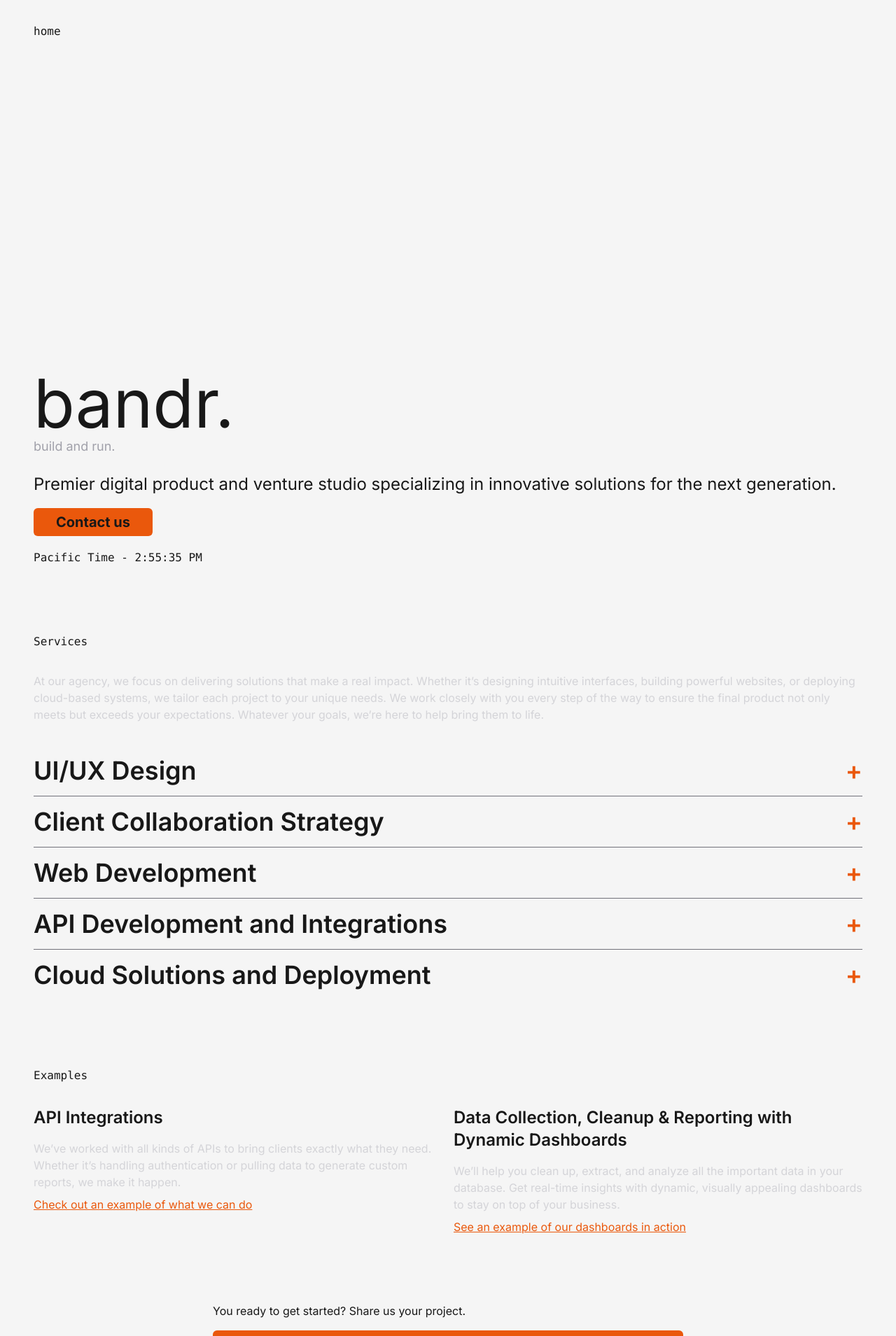
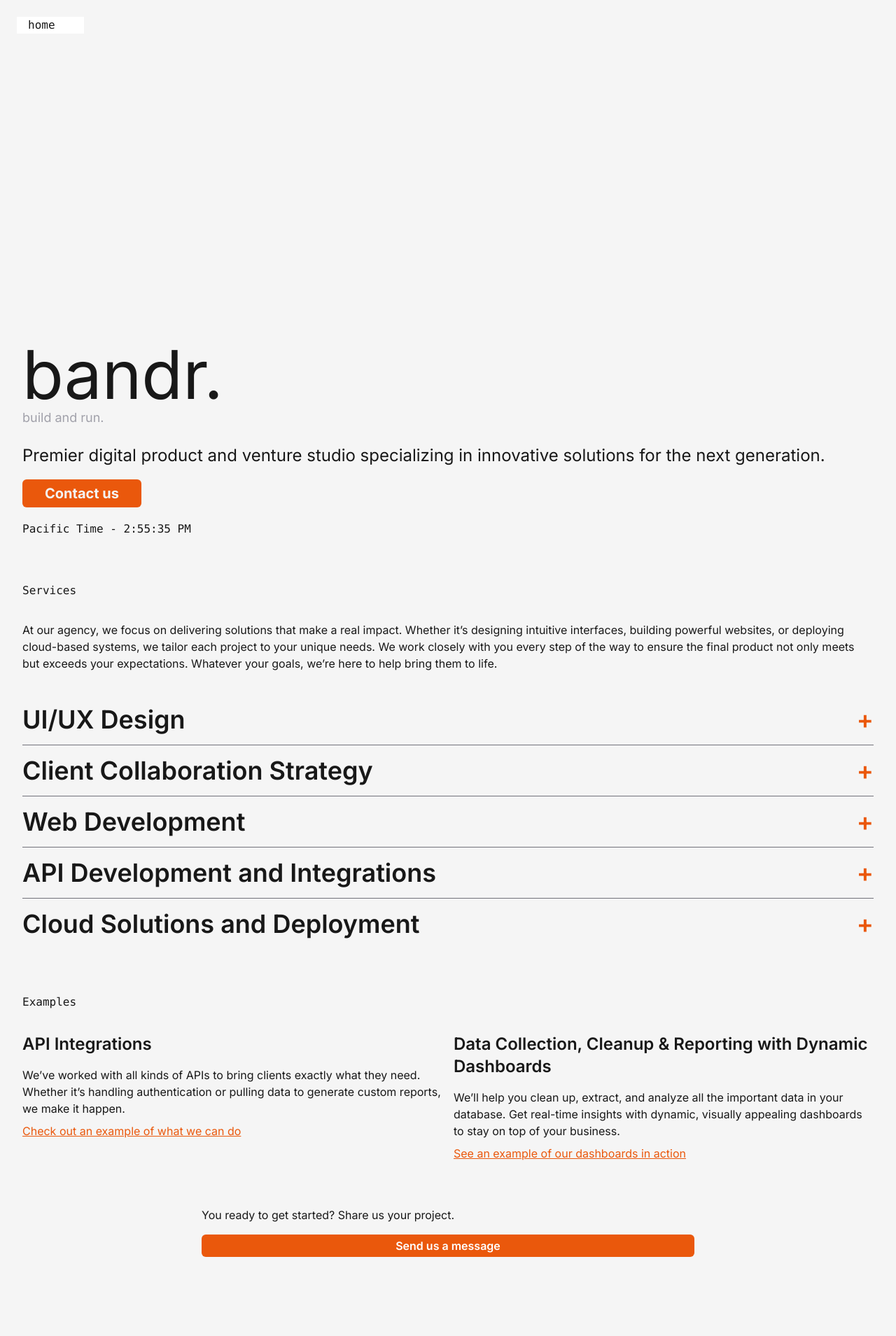
Before and after one commit to mar-cial/cv, a Next.js app: page / in a window 1280 px wide. Shown: the top 1909 px of the page at 70% size. After the commit the page ends 1828 px from the top, so only its background shows below. Built offline with nearby package versions, Linux system fonts and the light colour scheme.

Commit message:
Spacing and light theme done correctly

```diff
--- a/src/app/dashboard/page.tsx
+++ b/src/app/dashboard/page.tsx
@@ -36,7 +36,7 @@ function Card({
 
 export default function Page() {
     return (
-        <main className="p-12">
+        <main className="p-8">
             <PageHeader title="Custom dashboards" />
 
             <section className="flex flex-col gap-6 pb-12">
--- a/src/app/integrations/page.tsx
+++ b/src/app/integrations/page.tsx
@@ -6,7 +6,7 @@ import PageHeader from "@/components/page-header";
 
 export default function Page() {
     return (
-        <main className="p-12">
+        <main className="p-8">
             <PageHeader title="API Integrations" />
 
             <section>
--- a/src/app/layout.tsx
+++ b/src/app/layout.tsx
@@ -18,16 +18,16 @@ export default function RootLayout({
     return (
         <html lang="en">
             <body className={`${inter.className} `}>
-                <nav className="px-12 mt-8">
-                    <Link href="/" className="font-mono">
+                <nav className="flex fixed top-6 left-6 z-50 w-24 bg-white">
+                    <Link href="/" className="flex-1 pl-4 w-full h-full font-mono">
                         home
                     </Link>
                 </nav>
                 {children}
-                <footer className="container flex flex-col gap-4 p-12 mx-auto max-w-screen-md">
+                <footer className="container flex flex-col gap-4 p-8 mx-auto max-w-screen-md">
                     <p>You ready to get started? Share us your project.</p>
                     <a
-                        className="py-1 px-4 font-semibold text-center bg-orange-600 rounded-md"
+                        className="py-1 px-4 font-semibold text-center text-white bg-orange-600 rounded-md"
                         href="mailto:cesar@bandr.digital"
                     >
                         Send us a message
--- a/src/app/page.tsx
+++ b/src/app/page.tsx
@@ -6,7 +6,7 @@ import { Suspense } from "react";
 export default function Page() {
     return (
         <main>
-            <section className="flex flex-col gap-6 justify-end p-12 h-screen">
+            <section className="flex flex-col gap-6 justify-end p-8 h-screen">
                 <header>
                     <h1 className="text-8xl">bandr.</h1>
                     <p className="text-lg text-zinc-400">build and run.</p>
@@ -22,7 +22,7 @@ export default function Page() {
                 <div>
                     <a
                         href="mailto:cesar@bandr.digital"
-                        className="py-2 px-8 text-xl font-bold bg-orange-600 rounded-md"
+                        className="py-2 px-8 text-xl font-bold bg-orange-600 rounded-md text-zinc-100"
                     >
                         Contact us
                     </a>
@@ -35,13 +35,13 @@ export default function Page() {
                 </div>
             </section>
 
-            <section className="flex flex-col gap-8 p-12">
+            <section className="flex flex-col gap-8 p-8">
                 <header>
                     <h2 className="font-mono">Services</h2>
                 </header>
 
                 <article>
-                    <p className="text-zinc-300">
+                    <p className="dark:text-zinc-300">
                         At our agency, we focus on delivering solutions that make a real
                         impact. Whether it’s designing intuitive interfaces, building
                         powerful websites, or deploying cloud-based systems, we tailor each
@@ -75,7 +75,7 @@ export default function Page() {
                 </section>
             </section>
 
-            <section className="flex flex-col gap-8 p-12">
+            <section className="flex flex-col gap-8 p-8">
                 <header>
                     <h2 className="font-mono">Examples</h2>
                 </header>
@@ -88,7 +88,7 @@ export default function Page() {
 
                         <div className="flex flex-col gap-2">
                             <div>
-                                <p className="text-zinc-300">
+                                <p className="dark:text-zinc-300">
                                     We’ve worked with all kinds of APIs to bring clients exactly
                                     what they need. Whether it’s handling authentication or
                                     pulling data to generate custom reports, we make it happen.
@@ -115,7 +115,7 @@ export default function Page() {
 
                         <div className="flex flex-col gap-2">
                             <div>
-                                <p className="text-zinc-300">
+                                <p className="dark:text-zinc-300">
                                     We’ll help you clean up, extract, and analyze all the
                                     important data in your database. Get real-time insights with
                                     dynamic, visually appealing dashboards to stay on top of your
--- a/src/components/feature-card.tsx
+++ b/src/components/feature-card.tsx
@@ -56,7 +56,7 @@ export function FeatureCard({
                         exit="exit"
                     >
                         <motion.div variants={item}>
-                            <p className="text-zinc-300">{content}</p>
+                            <p className="dark:text-zinc-300">{content}</p>
                         </motion.div>
                     </motion.div>
                 )}
```
